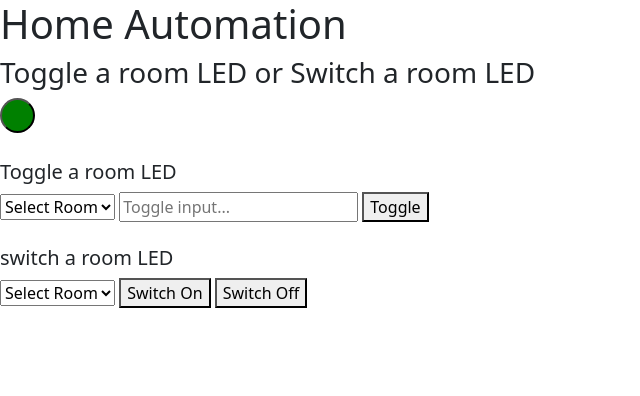
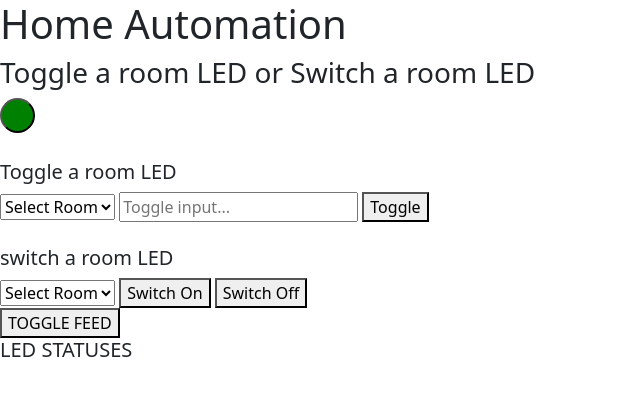
Before and after one commit to ISLOWIsmaeli/home_automation, a Django app: page /monitor/ in a window 1280 px wide. Shown: the top 396 px of the page, without its empty margins (0-640 px from the left). Run offline with Django 4.2, Linux system fonts and the light colour scheme.

Commit message:
updated toggle LED status

```diff
--- a/automation_webapp/asgi.py
+++ b/automation_webapp/asgi.py
@@ -11,6 +11,6 @@ import os
 
 from django.core.asgi import get_asgi_application
 
-os.environ.setdefault('DJANGO_SETTINGS_MODULE', 'automation_webapp.settings')
+os.environ.setdefault("DJANGO_SETTINGS_MODULE", "automation_webapp.settings")
 
 application = get_asgi_application()
--- a/automation_webapp/urls.py
+++ b/automation_webapp/urls.py
@@ -18,6 +18,6 @@ from django.contrib import admin
 from django.urls import path, include
 
 urlpatterns = [
-    path('admin/', admin.site.urls),
-    path('monitor/',include('monitor.urls'))
+    path("admin/", admin.site.urls),
+    path("monitor/", include("monitor.urls")),
 ]
--- a/automation_webapp/wsgi.py
+++ b/automation_webapp/wsgi.py
@@ -11,6 +11,6 @@ import os
 
 from django.core.wsgi import get_wsgi_application
 
-os.environ.setdefault('DJANGO_SETTINGS_MODULE', 'automation_webapp.settings')
+os.environ.setdefault("DJANGO_SETTINGS_MODULE", "automation_webapp.settings")
 
 application = get_wsgi_application()
--- a/manage.py
+++ b/manage.py
@@ -6,7 +6,7 @@ import sys
 
 def main():
     """Run administrative tasks."""
-    os.environ.setdefault('DJANGO_SETTINGS_MODULE', 'automation_webapp.settings')
+    os.environ.setdefault("DJANGO_SETTINGS_MODULE", "automation_webapp.settings")
     try:
         from django.core.management import execute_from_command_line
     except ImportError as exc:
@@ -18,5 +18,5 @@ def main():
     execute_from_command_line(sys.argv)
 
 
-if __name__ == '__main__':
+if __name__ == "__main__":
     main()
--- a/monitor/apps.py
+++ b/monitor/apps.py
@@ -2,5 +2,5 @@ from django.apps import AppConfig
 
 
 class MonitorConfig(AppConfig):
-    default_auto_field = 'django.db.models.BigAutoField'
-    name = 'monitor'
+    default_auto_field = "django.db.models.BigAutoField"
+    name = "monitor"
--- a/monitor/templates/monitor/home.html
+++ b/monitor/templates/monitor/home.html
@@ -106,11 +106,31 @@
       >
         Switch Off
       </button>
+      <br />
+
+      <button id="toggling-feed">TOGGLE FEED</button>
+
+      <br />
+      <h5>LED STATUSES</h5>
+      <ul>
+        {%for room, status in led_statuses.items %}
+        <li>Room {{room}} LED Status: {{ status}}</li>
+        {%endfor%}
+      </ul>
     </section>
+    <script>
+      $(document).ready(function () {
+        $("#toggling-feed").click(function () {
+          $.ajax({
+            type: "GET",
+            url: "/",
+            dataType: "json",
+            success: function (data) {
+              $("#random-number").text("Random Number: " + data.random_number);
+            },
+          });
+        });
+      });
+    </script>
   </body>
 </html>
-<script>
-  function setSwitchAction(action) {
-    document.querySelector('input[name="switch_action"]').value = action;
-  }
-</script>
--- a/monitor/urls.py
+++ b/monitor/urls.py
@@ -2,7 +2,7 @@ from django.urls import path
 from . import views
 
 
-urlpatterns=[
+urlpatterns = [
     # path("",views.index ,name="index"),
-    path("",views.home,name="home")
+    path("", views.home, name="home")
 ]
--- a/monitor/views.py
+++ b/monitor/views.py
@@ -1,23 +1,50 @@
 from django.shortcuts import render
 from django.http import HttpResponse, HttpRequest
-from mqtt.middleware import dispatch_led_action, TOGGLE_ACTION_TYPE, SWITCH_ACTION_TYPE
+from mqtt.middleware import (
+    dispatch_led_action,
+    TOGGLE_ACTION_TYPE,
+    SWITCH_ACTION_TYPE,
+    LED_STATUS,
+)
+from mqtt.listener import decode_toggle_led_feedback, TOGGLE_REQUESTED_ROOMS
+
 
 def home(request: HttpRequest, *args, **kwargs):
+    context = {
+        "switch_action": SWITCH_ACTION_TYPE,
+        "toggle_action": TOGGLE_ACTION_TYPE,
+        "rooms": [1, 2],
+    }
     if request.method == "POST":
         action_type = request.POST.get("actionType")
         if action_type == TOGGLE_ACTION_TYPE:
-            payload = {"room": request.POST.get("room"), "times": request.POST.get("toggleTimes")}
+            payload = {
+                "room": request.POST.get("room"),
+                "times": request.POST.get("toggleTimes"),
+            }
+            error = dispatch_led_action(action_type, payload)
+            if error:
+                return HttpResponse(error)
+            else:
+                wait_for_response = True
+                available_rooms_response = set()
+                while wait_for_response:
+                    if LED_STATUS != {}:
+                        available_rooms_response.update(LED_STATUS.keys())
+                    if available_rooms_response == TOGGLE_REQUESTED_ROOMS:
+                        wait_for_response = False
+        elif action_type == SWITCH_ACTION_TYPE:
+            payload = {
+                "room": request.POST.get("room"),
+                "state": request.POST.get("state"),
+            }
             error = dispatch_led_action(action_type, payload)
             if error:
                 return HttpResponse(error)
             else:
                 return HttpResponse(f"{action_type} Success")
-        elif action_type == SWITCH_ACTION_TYPE:
-            payload ={"room": request.POST.get("room"), "state":request.POST.get("state")}
-            error = dispatch_led_action(action_type,payload)
-            if error:
-                return HttpResponse(error)
-            else:
-                return HttpResponse(f"{action_type} Success")
-    context = {"switch_action":SWITCH_ACTION_TYPE, "toggle_action":TOGGLE_ACTION_TYPE, "rooms":[1,2]}
+    context["led_statuses"] = decode_toggle_led_feedback(LED_STATUS)
     return render(request, "monitor/home.html", context)
+
+
+# def toggle_feedback(request: HttpRequest, *args, **kwargs):
--- a/mqtt/listener.py
+++ b/mqtt/listener.py
@@ -1,6 +1,8 @@
 import paho.mqtt.client as mqtt
 import time
 
+LED_STATUS = {}
+TOGGLE_REQUESTED_ROOMS = set()
 MQTT_Broker = "broker.hivemq.com"
 MQTT_Port = 1883
 Keep_Alive_Interval = 45
@@ -11,24 +13,50 @@ TOGGLE_TOPIC = "led/toggle/+"
 BASE_TOGGLE_PUBLISH_TOPIC = "led/toggle/room{}"
 BASE_SWITCH_PUBLISH_TOPIC = "led/switch/room{}"
 
+START_TOGGLE_STATUS = "starting to toggle"
+END_TOGGLE_STATUS = "finished toggling"
+TOGGLE_CODE_STATUS_MAP = {
+    "1": START_TOGGLE_STATUS,
+    "0": END_TOGGLE_STATUS,
+    END_TOGGLE_STATUS: END_TOGGLE_STATUS,
+    START_TOGGLE_STATUS: START_TOGGLE_STATUS,
+}
+
+
+def decode_toggle_led_feedback(led_status: dict):
+    for room, status in led_status.items():
+        decoded_status = TOGGLE_CODE_STATUS_MAP.get(status)
+        led_status[room] = decoded_status
+    return led_status
+
+
 def on_connect(client, userdata, flags, rc):
     print("Connected with result code " + str(rc))
     mqttc.subscribe(SWITCH_TOPIC, 0)
     mqttc.subscribe(TOGGLE_FEEDBACK_TOPIC, 0)
-    mqttc.subscribe(TOGGLE_TOPIC,0)
+    mqttc.subscribe(TOGGLE_TOPIC, 0)
+
 
 def on_message(client, userdata, msg):
     print("Topic: " + str(msg.topic))
     print("Qos: " + str(msg.qos))
     print("Payload: " + str(msg.payload))
     print(msg.topic + " " + str(msg.payload))
+    if msg.topic.startswith("ledToggle/"):
+        payload = msg.payload.decode("utf-8")
+        room = payload[:-1]
+        status = payload[-1]
+        LED_STATUS[room] = status
+        print(LED_STATUS)
+        print("Payload: " + str(msg.payload))
+
 
 def on_subscribe(client, userdata, mid, granted_qos):
     print("Subscribed to Topic: ")
 
+
 def on_publish(client, userdata, mid):
     print("Message published....")
-
 
 
 # Initiate MQTT client
@@ -46,10 +74,11 @@ mqttc.connect(MQTT_Broker, int(MQTT_Port), int(Keep_Alive_Interval))
 # a comment
 mqttc.loop_start()
 
-def publish_to_toggle(room:str, times:str):
+
+def publish_to_toggle(room: str, times: str):
+    TOGGLE_REQUESTED_ROOMS.add(room)
     mqttc.publish(BASE_TOGGLE_PUBLISH_TOPIC.format(room), times)
-    print("toggle switching published")
 
-def publish_to_switch(room:str, state:str):
+
+def publish_to_switch(room: str, state: str):
     mqttc.publish(BASE_SWITCH_PUBLISH_TOPIC.format(room), state)
-    print("switching on and off published")
--- a/mqtt/middleware.py
+++ b/mqtt/middleware.py
@@ -1,24 +1,32 @@
-from mqtt.listener import publish_to_toggle, publish_to_switch
+from mqtt.listener import (
+    publish_to_toggle,
+    publish_to_switch,
+    LED_STATUS,
+    mqttc,
+    TOGGLE_FEEDBACK_TOPIC,
+)
+
 SWITCH_ACTION_TYPE = "switch"
 TOGGLE_ACTION_TYPE = "toggle"
 
+
 def validate_data(room, times_or_state):
-
     if not isinstance(room, int) or not isinstance(times_or_state, int):
         return "Both parameters should be integers"
     if not room or (not times_or_state and times_or_state != 0):
         return "Both parameters are required"
 
 
-def handle_switch_led(room:int,state:int):
-    publish_to_switch(str(room),str(state))
+def handle_switch_led(room: int, state: int):
+    publish_to_switch(str(room), str(state))
 
-def handle_toggle_led(room:int, times:int):
+
+def handle_toggle_led(room: int, times: int):
     publish_to_toggle(str(room), str(times))
 
-def dispatch_led_action(action_type: str, payload:dict):
+
+def dispatch_led_action(action_type: str, payload: dict):
     try:
-
         if action_type not in [SWITCH_ACTION_TYPE, TOGGLE_ACTION_TYPE]:
             return f"Invalid action type {action_type} requested"
         if action_type == TOGGLE_ACTION_TYPE:
@@ -28,12 +36,13 @@ def dispatch_led_action(action_type: str, payload:dict):
             if error:
                 return error
             handle_toggle_led(room, times)
-        if action_type == SWITCH_ACTION_TYPE:
+        elif action_type == SWITCH_ACTION_TYPE:
             room = int(payload.get("room"))
             state = int(payload.get("state"))
-            error = validate_data(room,state)
+            error = validate_data(room, state)
             if error:
                 return error
-            handle_switch_led(room,state)
+            handle_switch_led(room, state)
+
     except:
         return "An error occurred ensure you have selected a room"
```
Also changed, not shown: automation_webapp/settings.py (+36 -36 lines), 2 other files.
